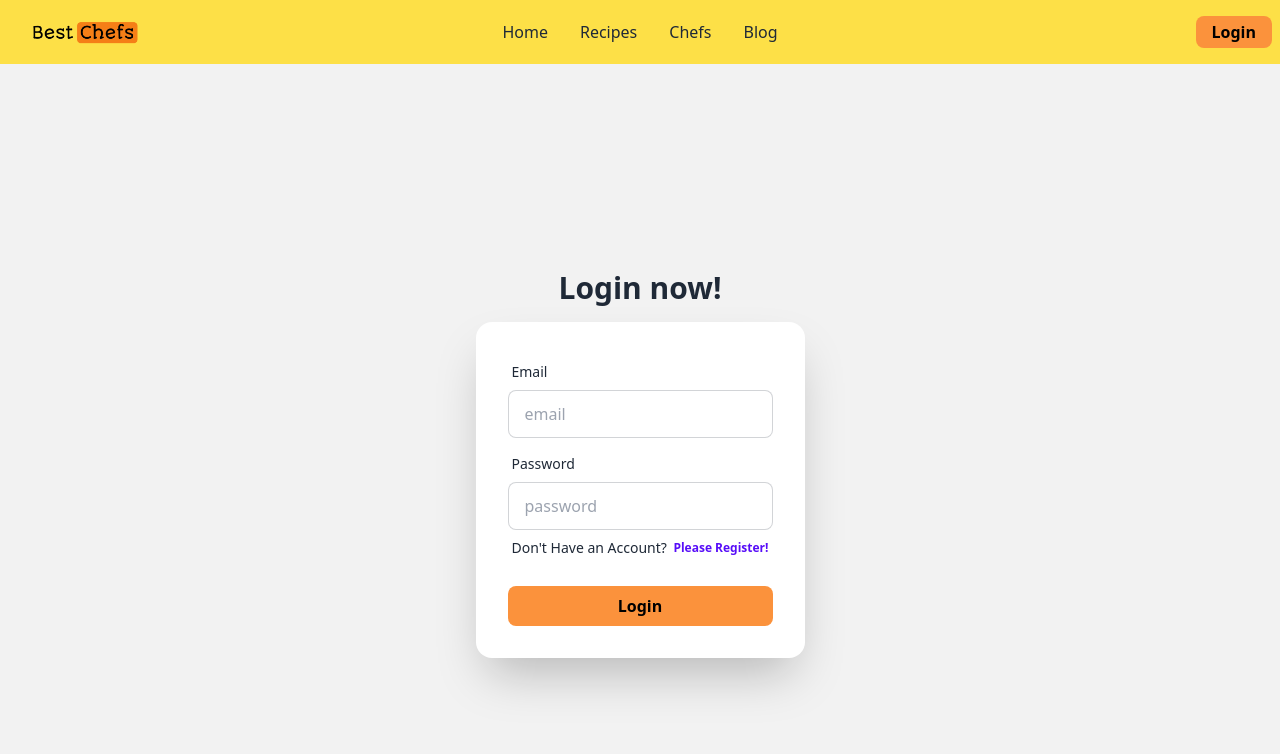
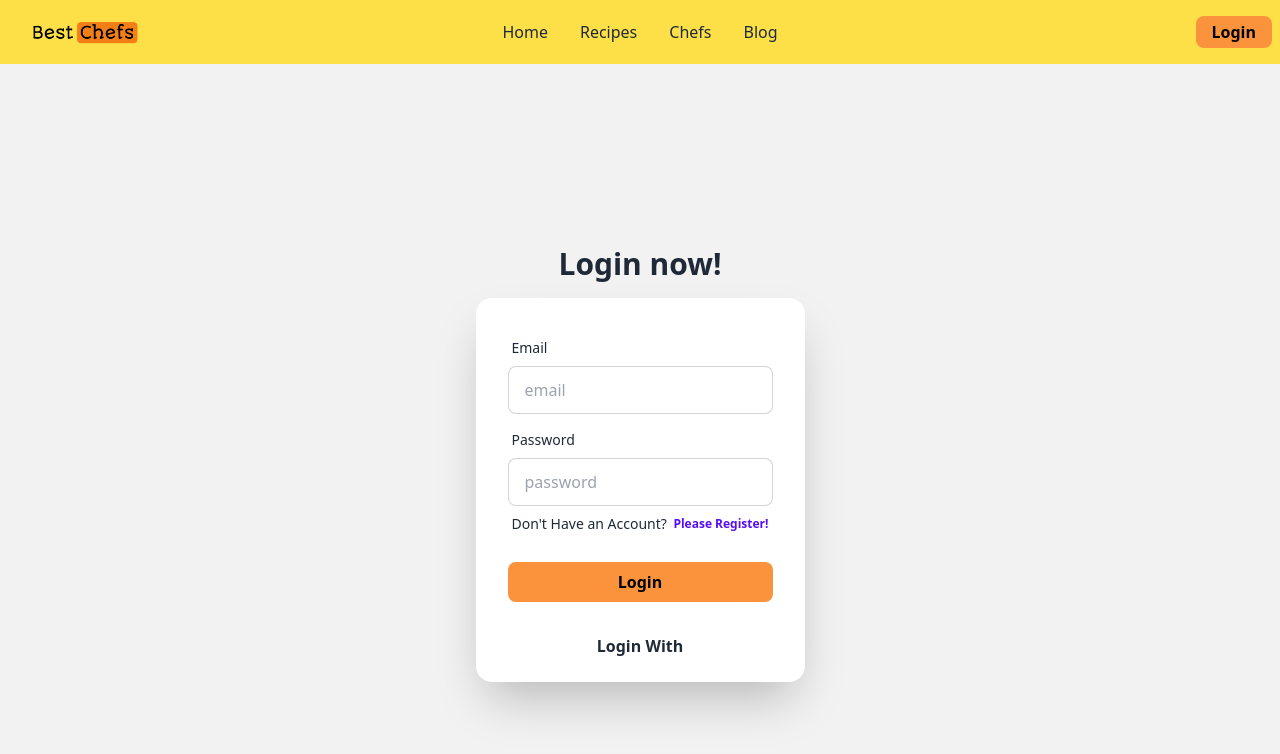
Before and after one commit to mthtitumir/best-chefs-client, a React (Vite) app: page /login in a window 1280 px wide. Shown: the top 754 px of the page. Built offline with nearby package versions, Linux system fonts and the light colour scheme.

Commit message:
react-icons installed

```diff
--- a/package.json
+++ b/package.json
@@ -15,6 +15,7 @@
     "match-sorter": "^6.3.1",
     "react": "^18.2.0",
     "react-dom": "^18.2.0",
+    "react-icons": "^4.8.0",
     "react-router-dom": "^6.11.0",
     "sort-by": "^1.2.0",
     "swiper": "^9.2.4"
--- a/src/pages/Login/Login/Login.jsx
+++ b/src/pages/Login/Login/Login.jsx
@@ -3,6 +3,7 @@ import { Link } from 'react-router-dom';
 
 const Login = () => {
     return (
+        <div>
             <div className="hero min-h-screen bg-base-200">
                 <div className="hero-content flex-col">
                     <div className="text-center">
@@ -14,13 +15,13 @@ const Login = () => {
                                 <label className="label">
                                     <span className="label-text">Email</span>
                                 </label>
-                            <input type="email" name='email' placeholder="email" className="input input-bordered" required/>
+                                <input type="email" name='email' placeholder="email" className="input input-bordered" required />
                             </div>
                             <div className="form-control">
                                 <label className="label">
                                     <span className="label-text">Password</span>
                                 </label>
-                            <input type="text" placeholder="password" name='password' className="input input-bordered" required/>
+                                <input type="text" placeholder="password" name='password' className="input input-bordered" required />
                                 <label className="label">
                                     <p className='text-sm'>Don't Have an Account?</p>
                                     <Link to="/register" className="label-text-alt link link-hover font-semibold text-primary">Please Register!</Link>
@@ -30,8 +31,16 @@ const Login = () => {
                                 <button type='submit' className="px-4 py-2 rounded-lg font-semibold text-black bg-orange-400">Login</button>
                             </div>
                         </form>
+                        <div>
+                            <h2 className='text-center font-semibold'>Login With</h2>
+                            <div>
+                                <button></button>
                             </div>
                         </div>
+                    </div>
+                </div>
+            </div>
+
         </div>
 
     );
```
Also changed, not shown: 1 other file (tests, documents, lock files or other folders). Lines whose indentation alone changed are shown as unchanged.
